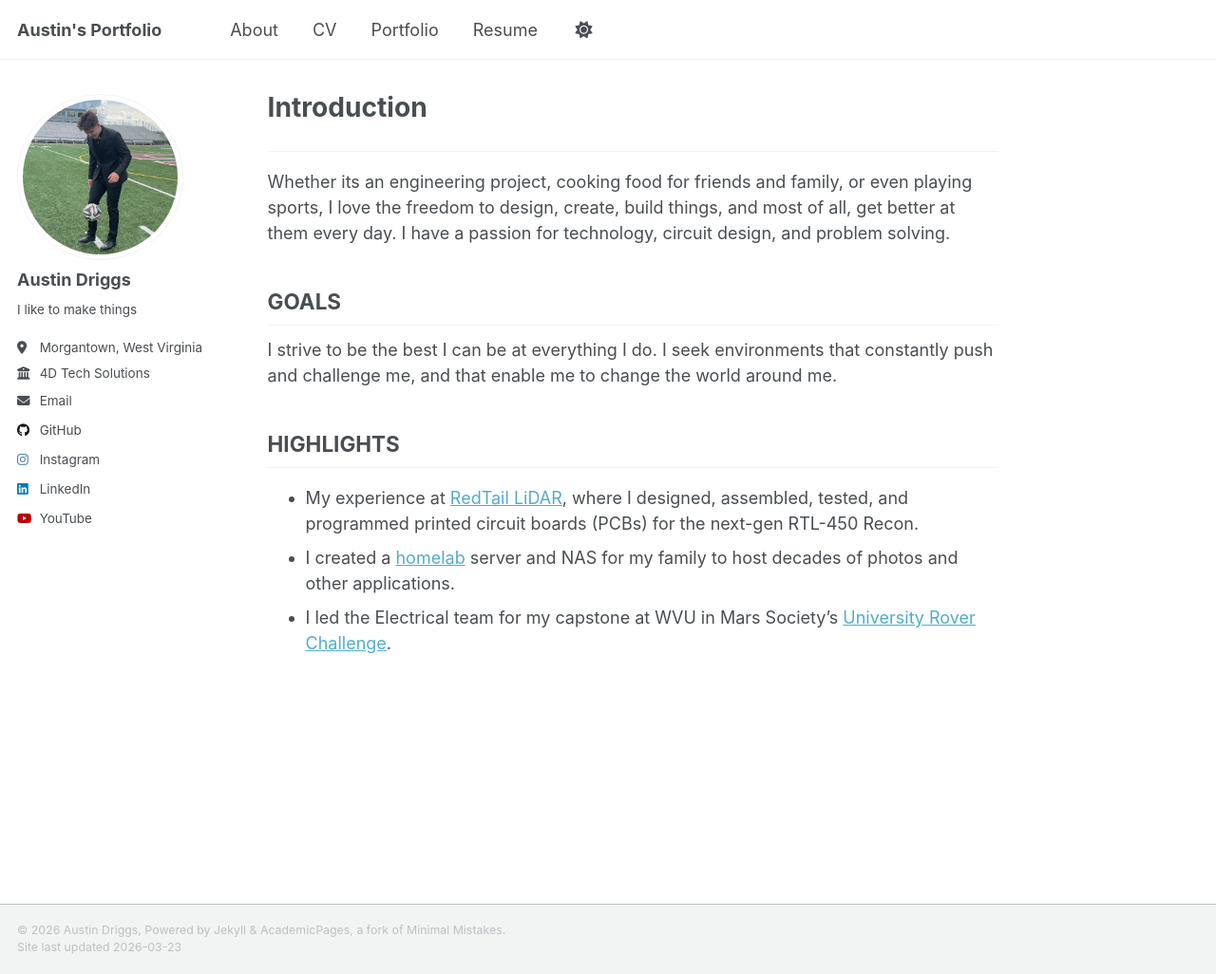
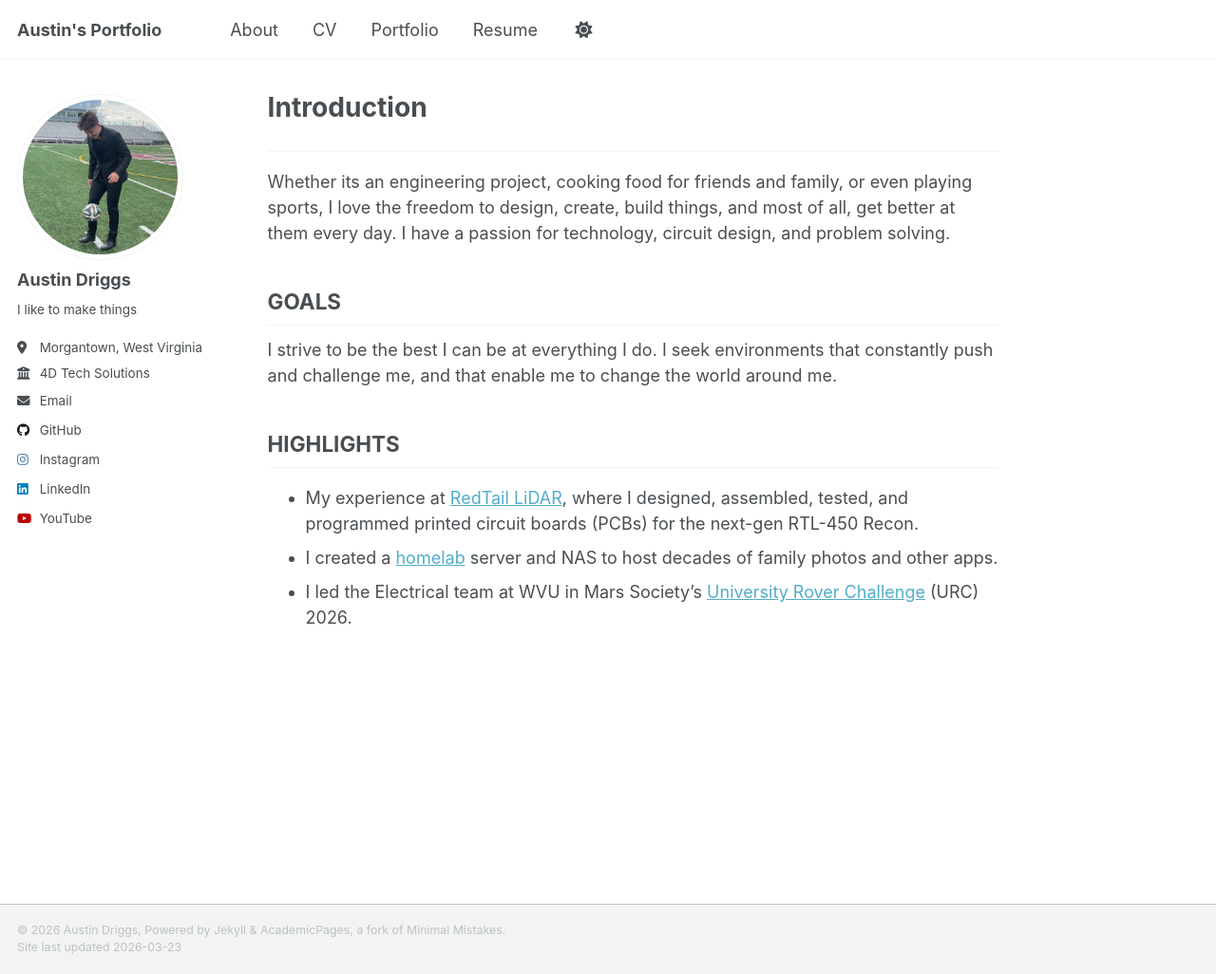
Before and after one commit to austindriggs/austindriggs.github.io, a Jekyll site: the page built from _pages/about.md, in a window 1280 px wide and 1026 px high. Shown: the whole window at 95% size. Built offline with Jekyll 4.4.1, drawn with Linux system fonts in a browser that asks for light colours; a script that is not in the unit is left out.

Commit message:
rephrased wording to align bullets

```diff
--- a/_pages/about.md
+++ b/_pages/about.md
@@ -20,5 +20,5 @@ I strive to be the best I can be at everything I do. I seek environments that co
 ## HIGHLIGHTS
 
 - My experience at [RedTail LiDAR](https://austindriggs.github.io/portfolio/redtail/), where I designed, assembled, tested, and programmed printed circuit boards (PCBs) for the next-gen RTL-450 Recon.
-- I created a [homelab](https://austindriggs.github.io/portfolio/homelab/) server and NAS for my family to host decades of photos and other applications.
-- I led the Electrical team for my capstone at WVU in Mars Society's [University Rover Challenge](https://austindriggs.github.io/portfolio/urc/).
+- I created a [homelab](https://austindriggs.github.io/portfolio/homelab/) server and NAS to host decades of family photos and other apps.
+- I led the Electrical team at WVU in Mars Society's [University Rover Challenge](https://austindriggs.github.io/portfolio/urc/) (URC) 2026.
```
